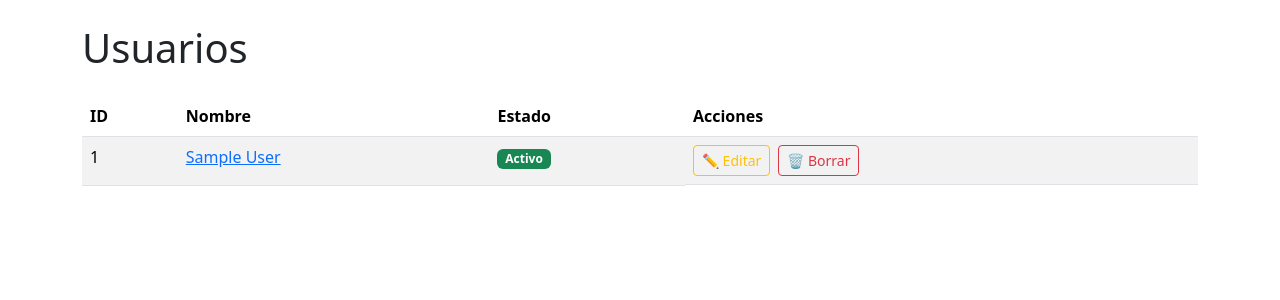
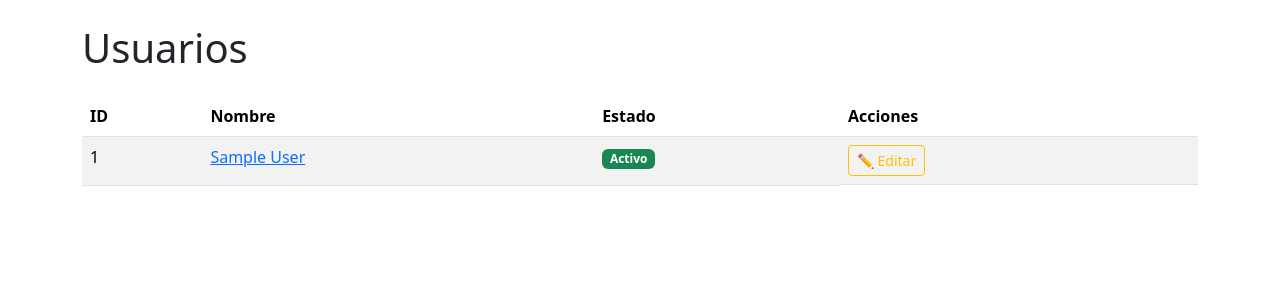
Before and after one commit to esqueletico5675/proyecto-app1, a FastAPI app: page /usuarios in a window 1280 px wide. Shown: the part 56-356 px from the top of the page. Run offline with FastAPI, Linux system fonts and the light colour scheme; tables that the repository leaves empty hold one stand-in row (values such as "Sample post").

Commit message:
boton deleted arreglado

```diff
--- a/templates/usuarios.html
+++ b/templates/usuarios.html
@@ -34,10 +34,6 @@
                     <a href="/usuarios/{{ usuario.id }}/editar"
                        class="btn btn-sm btn-outline-warning">✏️ Editar</a>
                     <form method="POST" action="/form/borrar-usuario/{{ usuario.id }}">
-                        <button type="submit" class="btn btn-sm btn-outline-danger"
-                                onclick="return confirm('¿Seguro que quieres eliminar a {{ usuario.name }}?')">
-                            🗑 Borrar
-                        </button>
                     </form>
                 </td>
             </tr>
```
